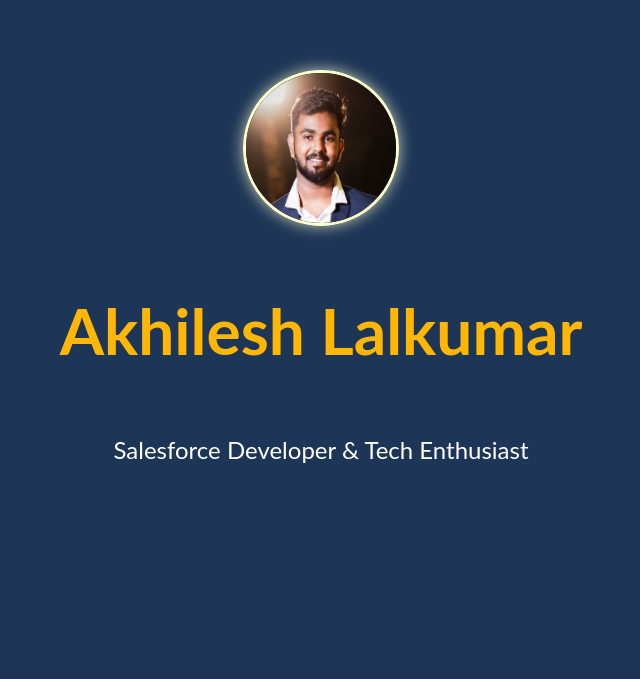
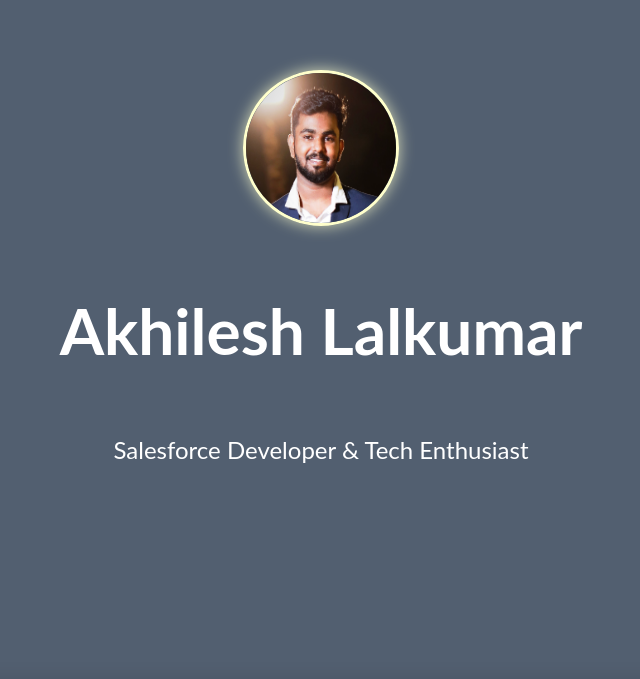
Before and after one commit to akhileshlabd/PortFolio, a plain HTML site: page index.html in a window 1280 px wide. Shown: the part 121-800 px from the top of the page, without its empty margins (319-959 px from the left). Drawn offline with Linux system fonts and the light colour scheme.

Commit message:
Update styles.css

```diff
--- a/styles.css
+++ b/styles.css
@@ -16,7 +16,7 @@ body {
     justify-content: center;
     align-items: center;
     text-align: center;
-    background: #1D3557; /* Navy Blue */
+    background: #525f70; /* Navy Blue */
     color: #FFFFFF; /* White */
 }
 .hero-image {
@@ -37,7 +37,7 @@ body {
 }
 .hero-title {
     font-size: 4rem;
-    color: #FFB703; /* Gold */
+    color: #ffffff; /* Gold */
     animation: fadeIn 2s ease-in-out;
 }
 
```
